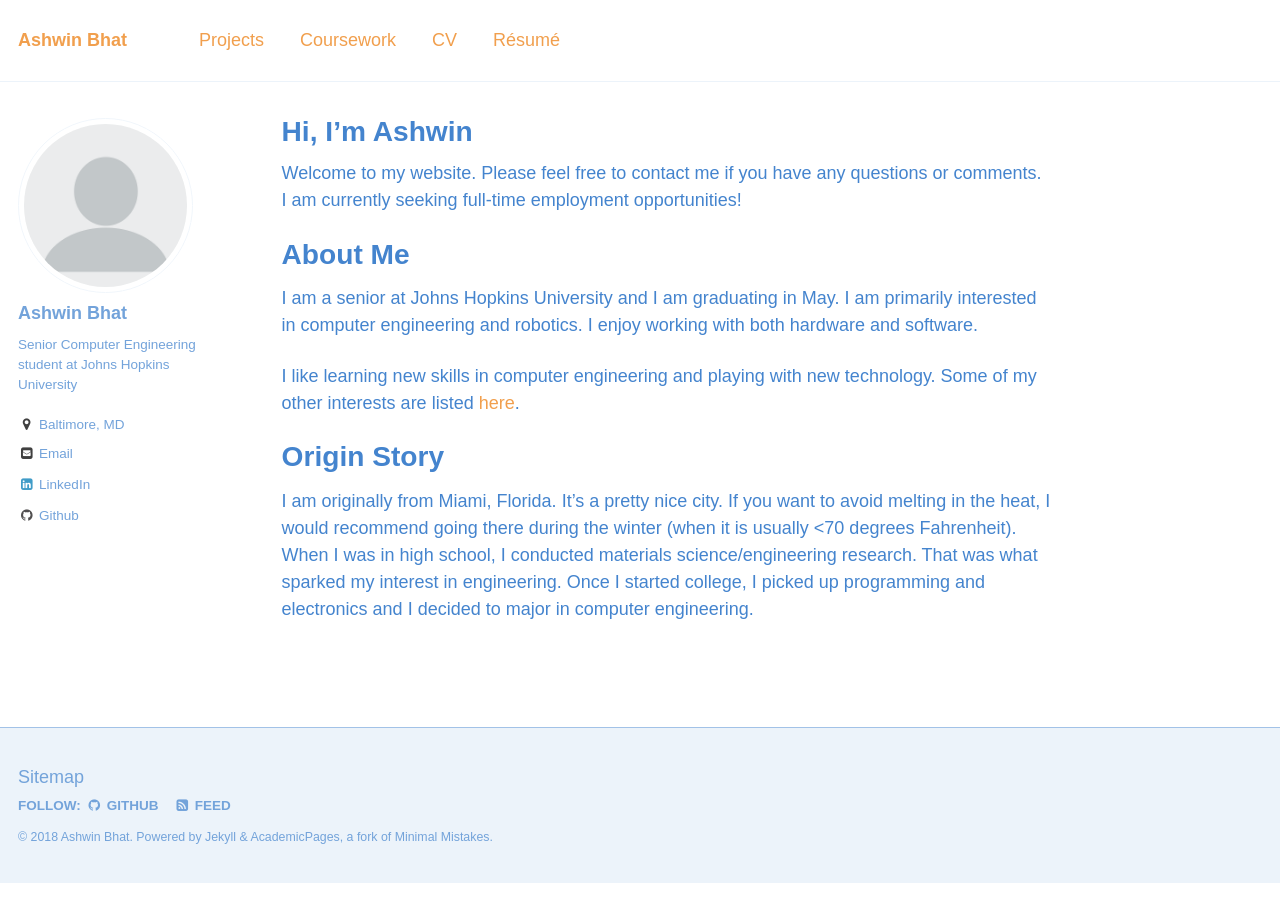
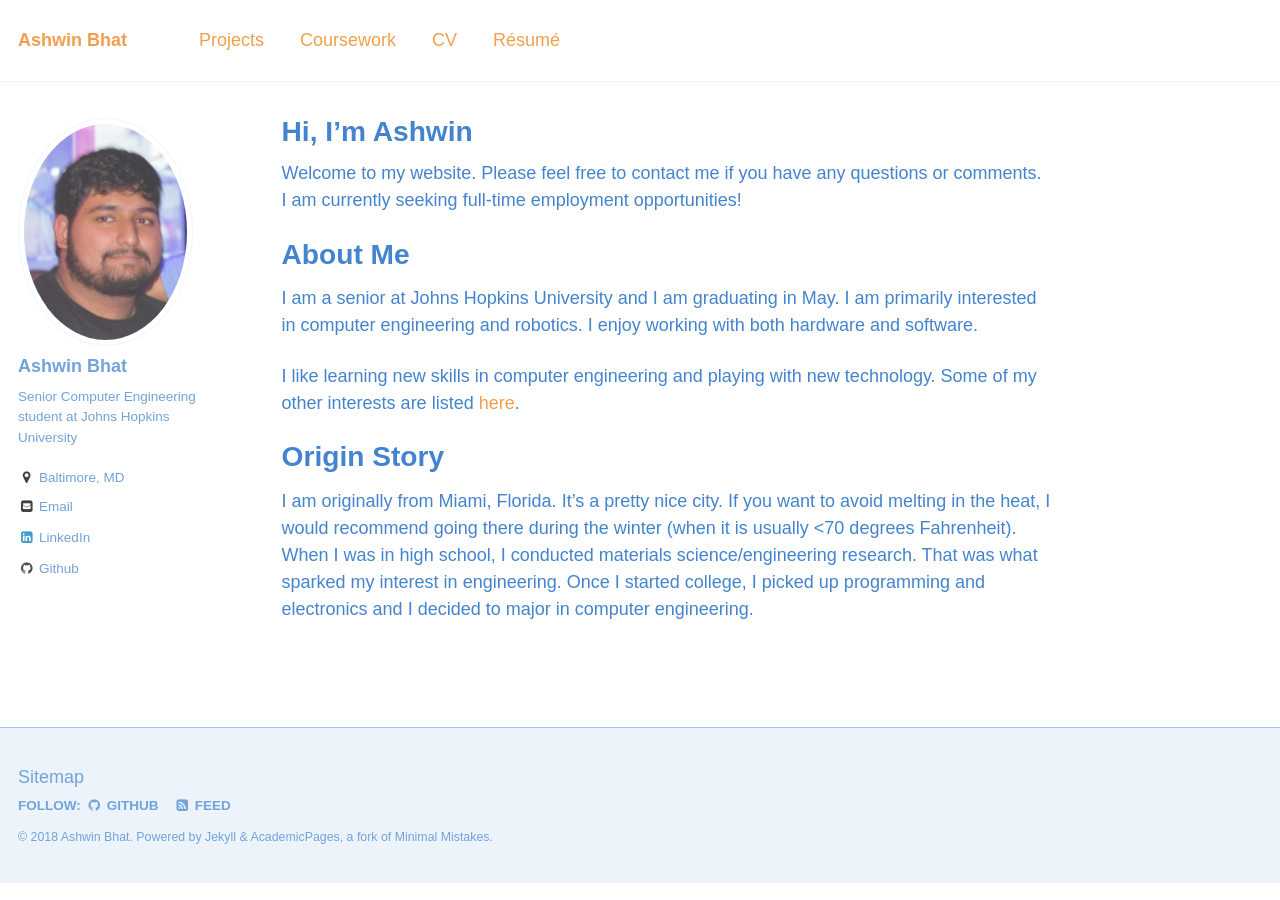
Before and after one commit to The-Shwin/the-shwin.github.io, a Jekyll site: the page built from _pages/about.md, in a window 1280 px wide. Built offline with Jekyll 4.4.1, drawn with Linux system fonts in a browser that asks for light colours; some web fonts are replaced.

Commit message:
Update _config.yml

```diff
--- a/_config.yml
+++ b/_config.yml
@@ -81,7 +81,7 @@ analytics:
 # Site Author
 author:
   name             : "Ashwin Bhat"
-  avatar           : "profile.png"
+  avatar           : "temp_profile.png"
   bio              : "Senior Computer Engineering student at Johns Hopkins University"
   location         : "Baltimore, MD"
   employer         :
```
